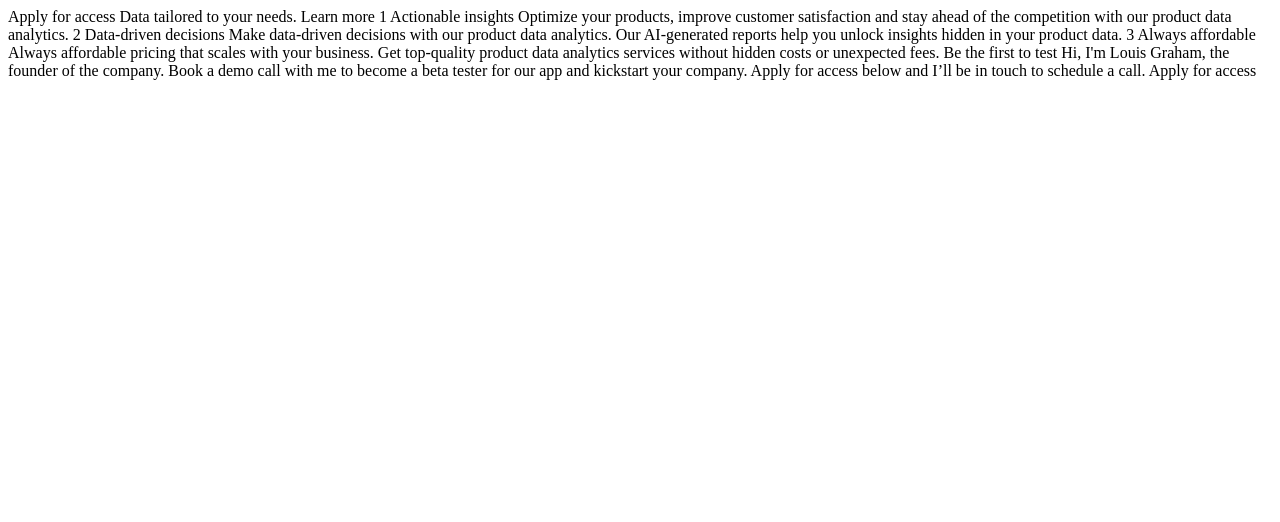
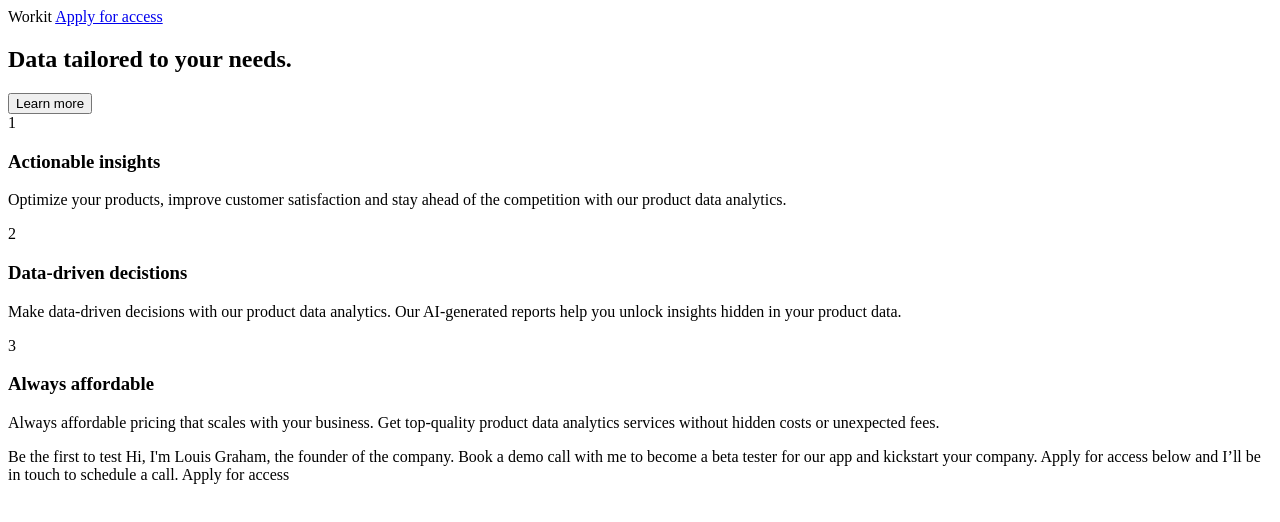
Before and after one commit to j-sherrick/workit-landing, a plain HTML site: page public/index.html in a window 1280 px wide. Drawn offline with nearby package versions, Linux system fonts and the light colour scheme; files that its build step writes are made by us from their sources.

Commit message:
chore: Update landing page with new design and content

```diff
--- a/public/index.html
+++ b/public/index.html
@@ -11,32 +11,45 @@
 </head>
 <body>
 
-  Apply for access
+<header>
+  <span class="logo">Workit</span>
+  <a href="./index.html">Apply for access</a>
+</header>
 
-  Data tailored to your needs.
+<main class="cta">
+  <h2 class="cta__title">Data tailored to your needs.</h2>
+  <button class="cta__button">Learn more</button>
+</main>
 
-  Learn more
+<section class="features">
+  <div class="feature">
+    <span class="feature__number">1</span>
+    <h3 class="feature__title">Actionable insights</h3>
+    <p class="feature__description">
+      Optimize your products, improve customer satisfaction and stay ahead of the competition
+      with our product data analytics.
+    </p>
+  </div>
 
-  1
+  <div class="feature">
+    <span class="feature__number">2</span>
+    <h3 class="feature__title">Data-driven decistions</h3>
+    <p class="feature__description">
+      Make data-driven decisions with our product data analytics. Our AI-generated reports help
+      you unlock insights hidden in your product data.
+    </p>
+  </div>
 
-  Actionable insights
+  <div class="feature">
+    <span class="feature__number">3</span>
+    <h3 class="feature__title">Always affordable</h3>
+    <p class="feature__description">
+      Always affordable pricing that scales with your business. Get top-quality product data
+      analytics services without hidden costs or unexpected fees.
+    </p>
+  </div>
+</section>
 
-  Optimize your products, improve customer satisfaction and stay ahead of the competition
-  with our product data analytics.
-
-  2
-
-  Data-driven decisions
-
-  Make data-driven decisions with our product data analytics. Our AI-generated reports help
-  you unlock insights hidden in your product data.
-
-  3
-
-  Always affordable
-
-  Always affordable pricing that scales with your business. Get top-quality product data
-  analytics services without hidden costs or unexpected fees.
 
   Be the first to test
 
```
